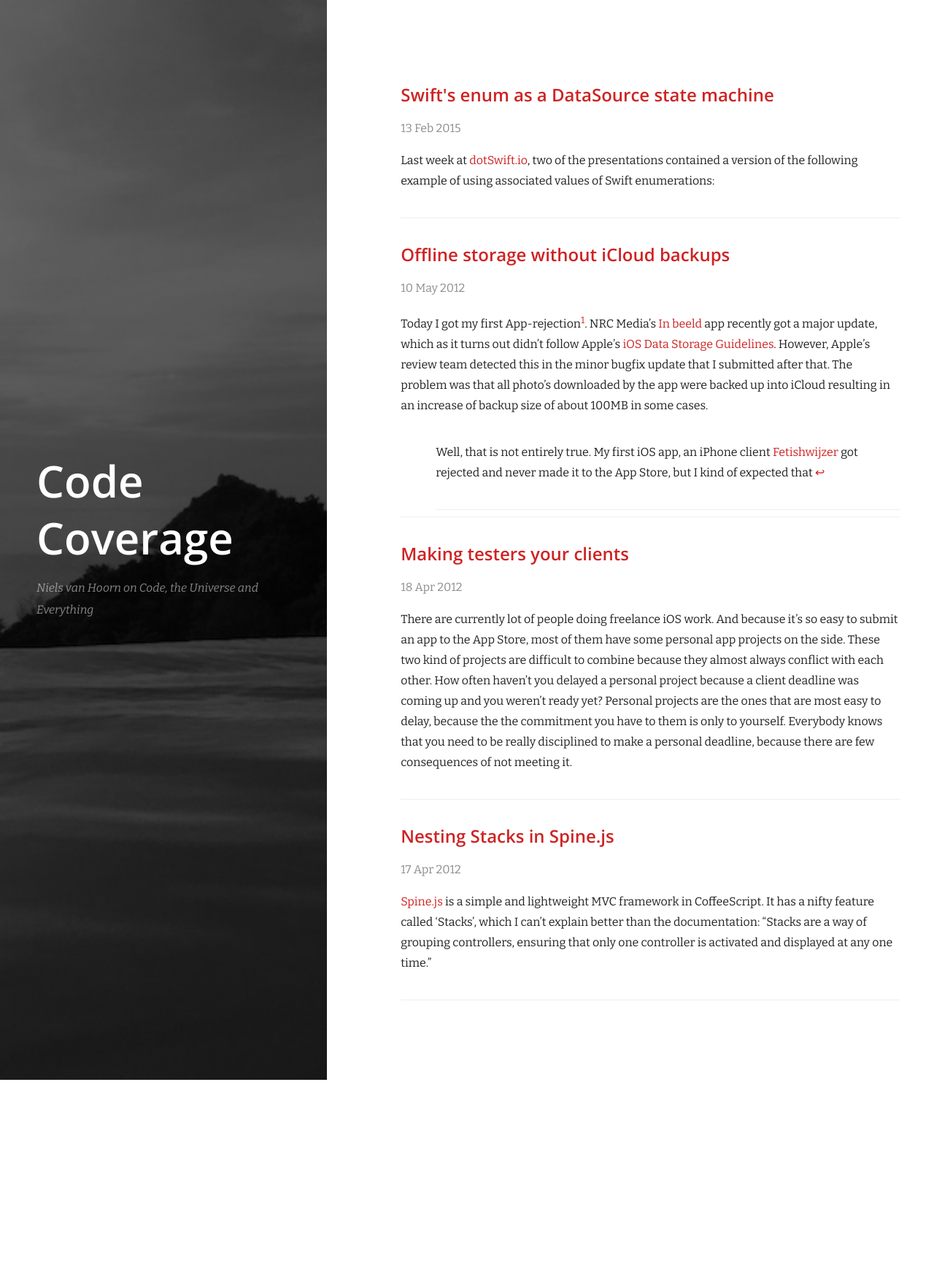
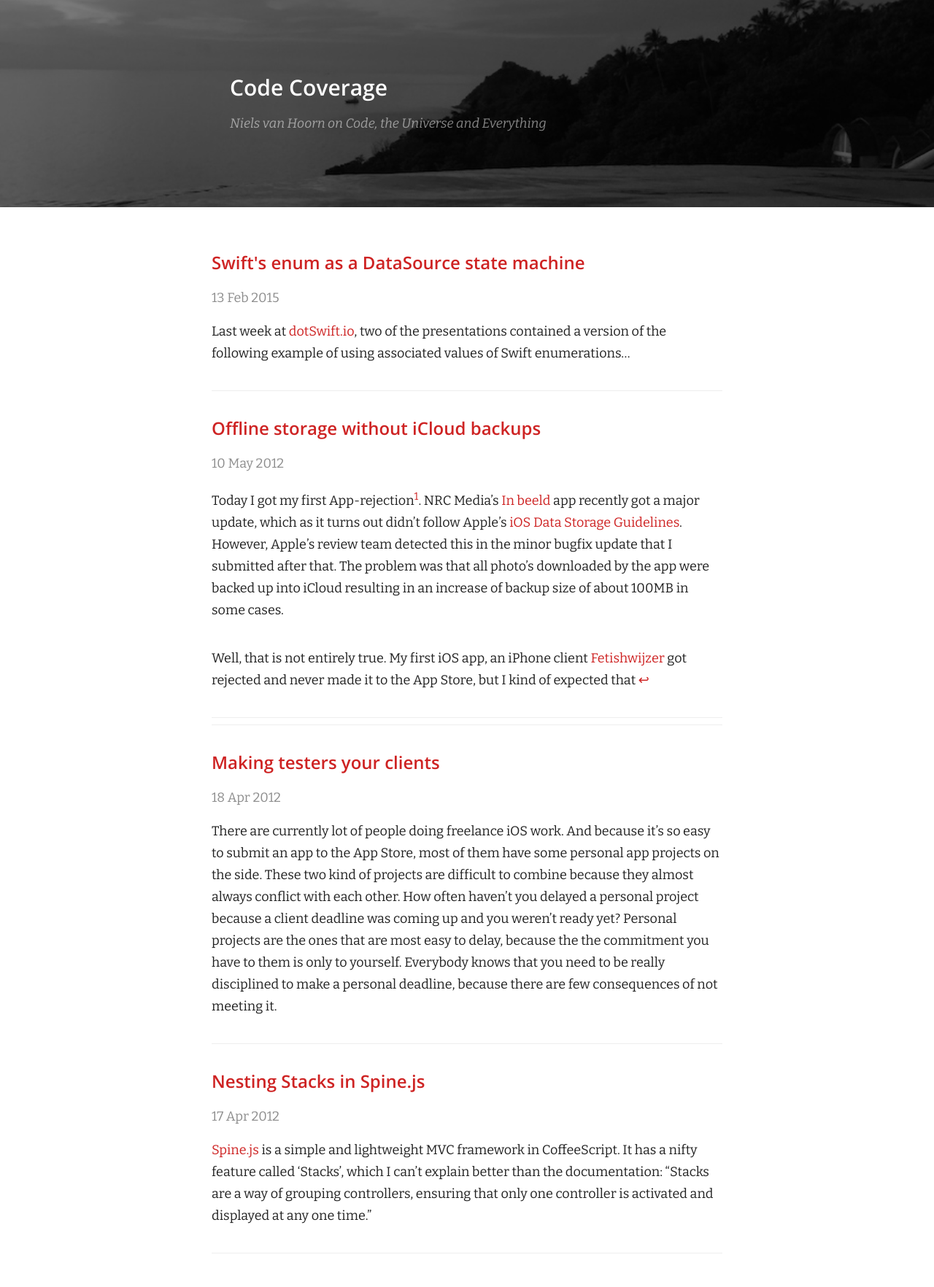
Before and after one commit to nvh/nvh.github.io, a Jekyll site: the page built from index.html, in a window 1280 px wide. Shown: the whole page at 73% size. Built offline with Jekyll 4.4.1, drawn with Linux system fonts in a browser that asks for light colours; nearby versions of some CDN libraries; Markdown is read by kramdown in place of the engine named in the settings; before the commit the page ends 1480 px from its top, so only the background shows below that.

Commit message:
Fiddling with the media queries

```diff
--- a/_posts/2015-02-13-state-machine-inside-swift-enum.markdown
+++ b/_posts/2015-02-13-state-machine-inside-swift-enum.markdown
@@ -7,7 +7,7 @@ featured_image: /images/featured/highvoltage.jpg
 photo_attribution: "creative commons licensed (BY-NC-SA) flickr photo by _boris"
 photo_attribution_link: http://flickr.com/photos/_boris/311189091
 excerpt: >
-  Last week at [dotSwift.io](http://www.dotswift.io), two of the presentations contained a version of the following example of using associated values of Swift enumerations:
+  Last week at [dotSwift.io](http://www.dotswift.io), two of the presentations contained a version of the following example of using associated values of Swift enumerations…
 ---
 Last week at [dotSwift.io](http://www.dotswift.io), two of the presentations contained a version of the following example of using associated values of Swift enumerations:
 
--- a/css/main.css
+++ b/css/main.css
@@ -14,8 +14,8 @@ body {
 body {
   overflow-x: hidden;
   font-family: 'Bitter', serif;
-  font-size: 16px;
-  line-height: 28px;
+  font-size: 18px;
+  line-height: 30px;
   color: #222;
   font-weight: 400;
   white-space: nowrap;
@@ -50,7 +50,7 @@ blockquote {
   color: #666;
 }
 
-@media (max-width: 960px) {
+@media (max-width: 1400px) {
   h1 {
     font-size: 30px;
   }
@@ -73,9 +73,12 @@ article {
 .container {
   padding: 100px 50px;
   width: 100%;
+  max-width: 750px;
+  margin-left: auto;
+  margin-right: auto;
 }
 
-@media (max-width: 960px) {
+@media (max-width: 1400px) {
   article {
     display: block;
   }
@@ -88,7 +91,7 @@ article {
 
 header {
   position: relative;
-  width: 35%;
+  width: 45%;
   background-repeat: no-repeat;
   background-position: center;
   -webkit-background-size: cover;
@@ -100,7 +103,7 @@ header {
   overflow: hidden;
 }
 
-@media (max-width: 960px) {
+@media (max-width: 1400px) {
   header {
     width: 100%;
   }
@@ -126,7 +129,7 @@ header .container {
 }
 
 
-@media screen and (min-width: 961px){
+@media screen and (min-width: 1401px){
   #home-header .container {
     position: absolute;
     top: 50%;
@@ -156,7 +159,7 @@ header .container {
   }
 }
 
-@media screen and (max-width: 960px){
+@media screen and (max-width: 1400px){
   #home-header .container {
     padding: 100px 50px;
   }
@@ -231,7 +234,7 @@ header ul.meta li span {
 
 /* Pagination */
 
-@media screen and (min-width: 961px){
+@media screen and (min-width: 1401px){
   .pagination {
     position: absolute;
     right: 10px;
@@ -240,7 +243,7 @@ header ul.meta li span {
   }
 }
 
-@media screen and (max-width: 960px){
+@media screen and (max-width: 1400px){
   .pagination {
     margin-top: 40px;
     padding: 0 10px;
@@ -285,7 +288,7 @@ header ul.meta li span {
 /* Article */
 
 article {
-  width: 65%;
+  width: 55%;
   overflow-x: hidden;
 }
 
@@ -294,7 +297,7 @@ article .container {
   padding-top: 80px;
 }
 
-@media (max-width: 960px) {
+@media (max-width: 1400px) {
   article {
     width: 100%;
     overflow: visible;
@@ -314,7 +317,7 @@ article li {
   list-style-type: disc;
 }
 
-@media (max-width: 960px) {
+@media (max-width: 1400px) {
   article li {
     margin-left: 0;
   }
```
